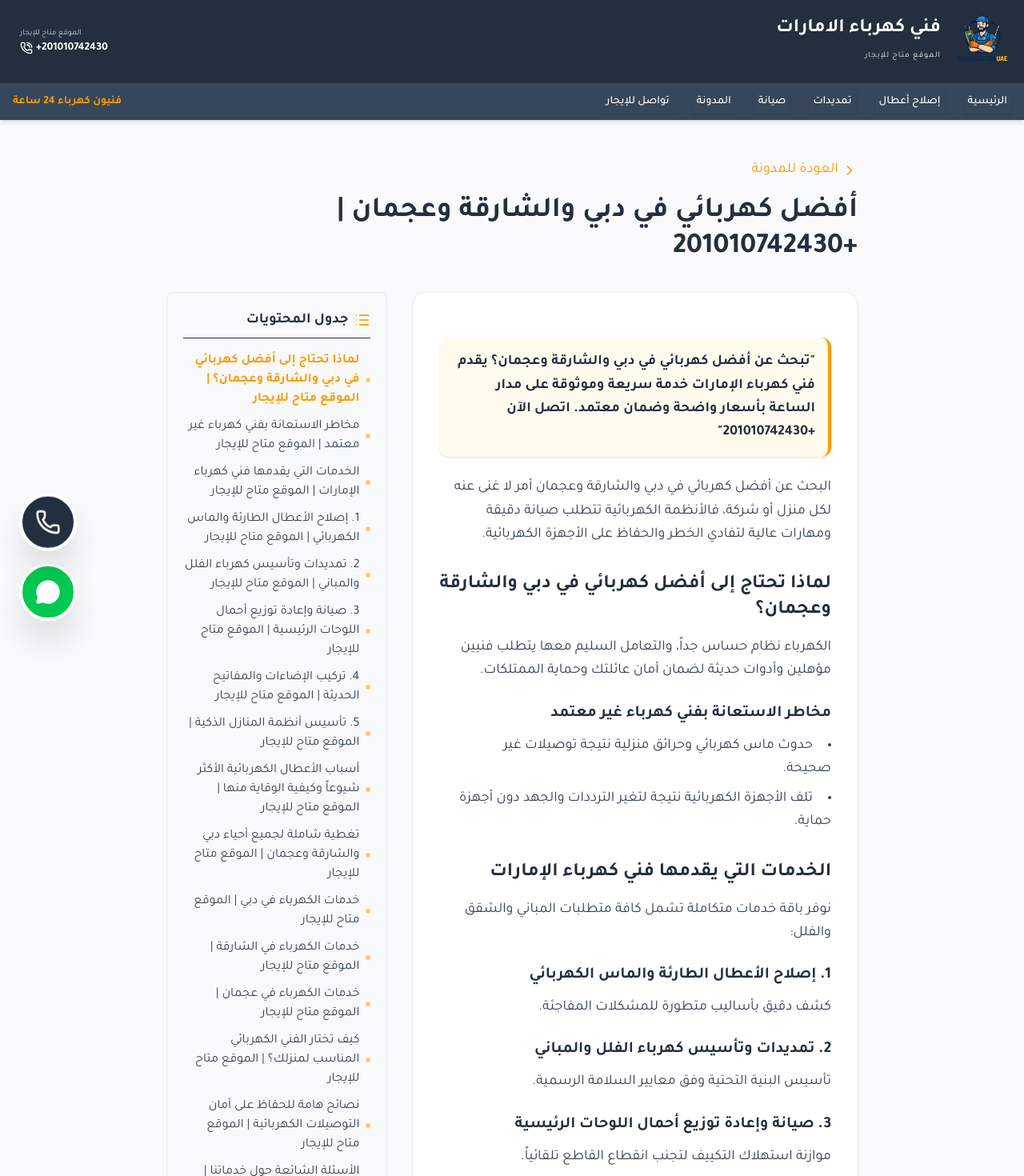
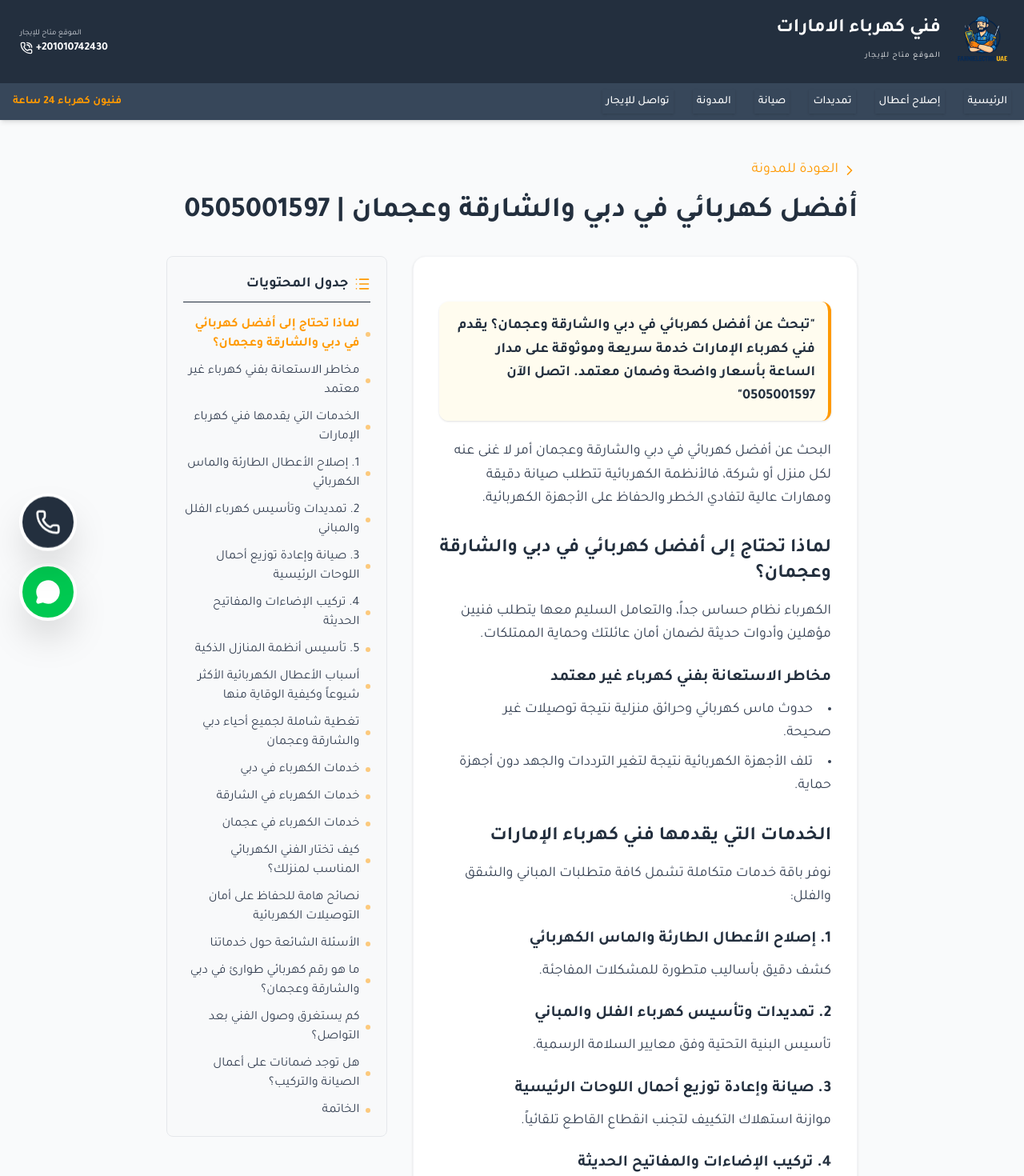
Before and after one commit to AhmedZakaria14/FanniElectricUAE, a Next.js app: page /blog/best-electrician-dubai-sharjah-ajman in a window 1280 px wide. Shown: the top 1470 px of the page at 80% size. Built offline with nearby package versions, Linux system fonts and the light colour scheme.

Commit message:
Update contact number and remove rental messaging

```diff
--- a/app/blog/best-electrician-dubai-sharjah-ajman/page.tsx
+++ b/app/blog/best-electrician-dubai-sharjah-ajman/page.tsx
@@ -5,34 +5,34 @@ import Link from 'next/link';
 import TableOfContents from '@/components/table-of-contents';
 
 export const metadata: Metadata = {
-  title: `دليل أفضل كهربائي في دبي والشارقة وعجمان | +201010742430 | الموقع متاح للإيجار`,
-  description: `الموقع متاح للإيجار. للتواصل: +201010742430. تبحث عن أفضل كهربائي في دبي والشارقة وعجمان؟ يقدم فني كهرباء الإمارات خدمة سريعة وموثوقة على مدار الساعة بأسعار واضحة وضمان معتمد. اتصل الآن +201010742430`,
+  title: `دليل أفضل كهربائي في دبي والشارقة وعجمان | 0505001597`,
+  description: ` تبحث عن أفضل كهربائي في دبي والشارقة وعجمان؟ يقدم فني كهرباء الإمارات خدمة سريعة وموثوقة على مدار الساعة بأسعار واضحة وضمان معتمد. اتصل الآن 0505001597`,
   alternates: {
     canonical: "https://www.fannielectricuae.com/blog/best-electrician-dubai-sharjah-ajman",
   },
 };
 
 const tocItems = [
-  { id: "section-1", title: "لماذا تحتاج إلى أفضل كهربائي في دبي والشارقة وعجمان؟ | الموقع متاح للإيجار" },
-  { id: "section-2", title: "مخاطر الاستعانة بفني كهرباء غير معتمد | الموقع متاح للإيجار" },
-  { id: "section-3", title: "الخدمات التي يقدمها فني كهرباء الإمارات | الموقع متاح للإيجار" },
-  { id: "section-4", title: "1. إصلاح الأعطال الطارئة والماس الكهربائي | الموقع متاح للإيجار" },
-  { id: "section-5", title: "2. تمديدات وتأسيس كهرباء الفلل والمباني | الموقع متاح للإيجار" },
-  { id: "section-6", title: "3. صيانة وإعادة توزيع أحمال اللوحات الرئيسية | الموقع متاح للإيجار" },
-  { id: "section-7", title: "4. تركيب الإضاءات والمفاتيح الحديثة | الموقع متاح للإيجار" },
-  { id: "section-8", title: "5. تأسيس أنظمة المنازل الذكية | الموقع متاح للإيجار" },
-  { id: "section-9", title: "أسباب الأعطال الكهربائية الأكثر شيوعاً وكيفية الوقاية منها | الموقع متاح للإيجار" },
-  { id: "section-10", title: "تغطية شاملة لجميع أحياء دبي والشارقة وعجمان | الموقع متاح للإيجار" },
-  { id: "section-11", title: "خدمات الكهرباء في دبي | الموقع متاح للإيجار" },
-  { id: "section-12", title: "خدمات الكهرباء في الشارقة | الموقع متاح للإيجار" },
-  { id: "section-13", title: "خدمات الكهرباء في عجمان | الموقع متاح للإيجار" },
-  { id: "section-14", title: "كيف تختار الفني الكهربائي المناسب لمنزلك؟ | الموقع متاح للإيجار" },
-  { id: "section-15", title: "نصائح هامة للحفاظ على أمان التوصيلات الكهربائية | الموقع متاح للإيجار" },
-  { id: "section-16", title: "الأسئلة الشائعة حول خدماتنا | الموقع متاح للإيجار" },
-  { id: "section-17", title: "ما هو رقم كهربائي طوارئ في دبي والشارقة وعجمان؟ | الموقع متاح للإيجار" },
-  { id: "section-18", title: "كم يستغرق وصول الفني بعد التواصل؟ | الموقع متاح للإيجار" },
-  { id: "section-19", title: "هل توجد ضمانات على أعمال الصيانة والتركيب؟ | الموقع متاح للإيجار" },
-  { id: "section-20", title: "الخاتمة | الموقع متاح للإيجار" }
+  { id: "section-1", title: "لماذا تحتاج إلى أفضل كهربائي في دبي والشارقة وعجمان؟" },
+  { id: "section-2", title: "مخاطر الاستعانة بفني كهرباء غير معتمد" },
+  { id: "section-3", title: "الخدمات التي يقدمها فني كهرباء الإمارات" },
+  { id: "section-4", title: "1. إصلاح الأعطال الطارئة والماس الكهربائي" },
+  { id: "section-5", title: "2. تمديدات وتأسيس كهرباء الفلل والمباني" },
+  { id: "section-6", title: "3. صيانة وإعادة توزيع أحمال اللوحات الرئيسية" },
+  { id: "section-7", title: "4. تركيب الإضاءات والمفاتيح الحديثة" },
+  { id: "section-8", title: "5. تأسيس أنظمة المنازل الذكية" },
+  { id: "section-9", title: "أسباب الأعطال الكهربائية الأكثر شيوعاً وكيفية الوقاية منها" },
+  { id: "section-10", title: "تغطية شاملة لجميع أحياء دبي والشارقة وعجمان" },
+  { id: "section-11", title: "خدمات الكهرباء في دبي" },
+  { id: "section-12", title: "خدمات الكهرباء في الشارقة" },
+  { id: "section-13", title: "خدمات الكهرباء في عجمان" },
+  { id: "section-14", title: "كيف تختار الفني الكهربائي المناسب لمنزلك؟" },
+  { id: "section-15", title: "نصائح هامة للحفاظ على أمان التوصيلات الكهربائية" },
+  { id: "section-16", title: "الأسئلة الشائعة حول خدماتنا" },
+  { id: "section-17", title: "ما هو رقم كهربائي طوارئ في دبي والشارقة وعجمان؟" },
+  { id: "section-18", title: "كم يستغرق وصول الفني بعد التواصل؟" },
+  { id: "section-19", title: "هل توجد ضمانات على أعمال الصيانة والتركيب؟" },
+  { id: "section-20", title: "الخاتمة" }
 ];
 
 export default function BlogPost() {
@@ -45,7 +45,7 @@ export default function BlogPost() {
             العودة للمدونة
           </Link>
           <h1 className="text-3xl md:text-4xl font-bold text-amazon-blue leading-tight mb-4">
-            أفضل كهربائي في دبي والشارقة وعجمان | +201010742430
+            أفضل كهربائي في دبي والشارقة وعجمان | 0505001597
           </h1>
         </div>
 
@@ -54,7 +54,7 @@ export default function BlogPost() {
             <div className="prose prose-lg max-w-none prose-headings:text-amazon-blue prose-a:text-amazon-orange hover:prose-a:text-orange-600 prose-img:rounded-xl">
               <div dangerouslySetInnerHTML={{ __html: `
 <blockquote dir="rtl" class="my-6 p-4 rounded-xl border-r-4 border-amazon-orange bg-amber-50/80 text-amazon-blue font-bold text-base md:text-lg leading-relaxed shadow-sm">
-"تبحث عن أفضل كهربائي في دبي والشارقة وعجمان؟ يقدم فني كهرباء الإمارات خدمة سريعة وموثوقة على مدار الساعة بأسعار واضحة وضمان معتمد. اتصل الآن +201010742430"
+"تبحث عن أفضل كهربائي في دبي والشارقة وعجمان؟ يقدم فني كهرباء الإمارات خدمة سريعة وموثوقة على مدار الساعة بأسعار واضحة وضمان معتمد. اتصل الآن 0505001597"
 </blockquote>
 <p dir="rtl" class="text-gray-700 leading-relaxed mb-6">البحث عن أفضل كهربائي في دبي والشارقة وعجمان أمر لا غنى عنه لكل منزل أو شركة، فالأنظمة الكهربائية تتطلب صيانة دقيقة ومهارات عالية لتفادي الخطر والحفاظ على الأجهزة الكهربائية.</p>
 <h2 dir="rtl" id="section-1" class="text-2xl font-bold text-amazon-blue mt-8 mb-4">لماذا تحتاج إلى أفضل كهربائي في دبي والشارقة وعجمان؟</h2>
@@ -94,13 +94,13 @@ export default function BlogPost() {
 </ul>
 <h2 dir="rtl" id="section-16" class="text-2xl font-bold text-amazon-blue mt-8 mb-4">الأسئلة الشائعة حول خدماتنا</h2>
 <h3 dir="rtl" id="section-17" class="text-xl font-bold text-amazon-blue mt-6 mb-3">ما هو رقم كهربائي طوارئ في دبي والشارقة وعجمان؟</h3>
-<p dir="rtl" class="text-gray-700 leading-relaxed mb-6">اتصل بنا على <a href="tel:+201010742430" target="_blank" rel="noopener noreferrer" class="text-[#007185] hover:underline font-bold">+201010742430</a> للحصول على أسرع خدمة طوارئ.</p>
+<p dir="rtl" class="text-gray-700 leading-relaxed mb-6">اتصل بنا على <a href="tel:0505001597" target="_blank" rel="noopener noreferrer" class="text-[#007185] hover:underline font-bold">0505001597</a> للحصول على أسرع خدمة طوارئ.</p>
 <h3 dir="rtl" id="section-18" class="text-xl font-bold text-amazon-blue mt-6 mb-3">كم يستغرق وصول الفني بعد التواصل؟</h3>
 <p dir="rtl" class="text-gray-700 leading-relaxed mb-6">يتراوح وقت الوصول بين 30 و45 دقيقة بفضل الانتشار الجغرافي الواسع.</p>
 <h3 dir="rtl" id="section-19" class="text-xl font-bold text-amazon-blue mt-6 mb-3">هل توجد ضمانات على أعمال الصيانة والتركيب؟</h3>
 <p dir="rtl" class="text-gray-700 leading-relaxed mb-6">نعم، نوفر ضماناً معتمداً ومكتوباً على كافة الإصلاحات وقطع الغيار.</p>
 <h2 dir="rtl" id="section-20" class="text-2xl font-bold text-amazon-blue mt-8 mb-4">الخاتمة</h2>
-<p dir="rtl" class="text-gray-700 leading-relaxed mb-6">تواصل الآن مع فني كهرباء الإمارات على الرقم <a href="tel:+201010742430" target="_blank" rel="noopener noreferrer" class="text-[#007185] hover:underline font-bold">+201010742430</a> أو احجز عبر <a href="https://www.fannielectricuae.com/#booking" target="_blank" rel="noopener noreferrer" class="text-[#007185] hover:underline font-bold">نموذج الحجز المباشر</a> ليحل الفني المشكلة فوراً.</p>
+<p dir="rtl" class="text-gray-700 leading-relaxed mb-6">تواصل الآن مع فني كهرباء الإمارات على الرقم <a href="tel:0505001597" target="_blank" rel="noopener noreferrer" class="text-[#007185] hover:underline font-bold">0505001597</a> أو احجز عبر <a href="https://www.fannielectricuae.com/#booking" target="_blank" rel="noopener noreferrer" class="text-[#007185] hover:underline font-bold">نموذج الحجز المباشر</a> ليحل الفني المشكلة فوراً.</p>
 <h2 dir="rtl" class="text-2xl font-bold text-amazon-blue mt-8 mb-4">خدمات ومقالات ذات صلة</h2><ul class="list-disc list-inside text-gray-700 space-y-2 mb-6 ml-4"><li dir="rtl">لحل مشاكلك في دبي، تواصل مع <a href="/blog/electrician-in-dubai-24h" class="text-[#007185] hover:underline font-bold">كهربائي منازل في دبي متاح 24 ساعة</a>.</li><li dir="rtl">إذا كنت تسكن في الشارقة، نقدم لك <a href="/blog/electrician-in-sharjah-guide" class="text-[#007185] hover:underline font-bold">خدمات صيانة الأعطال الكهربائية في الشارقة</a>.</li><li dir="rtl">نوفر أيضاً <a href="/blog/home-electrician-ajman-guide" class="text-[#007185] hover:underline font-bold">فني كهربائي متخصص في عجمان</a>.</li></ul>` }} />
             </div>
           </main>
```
